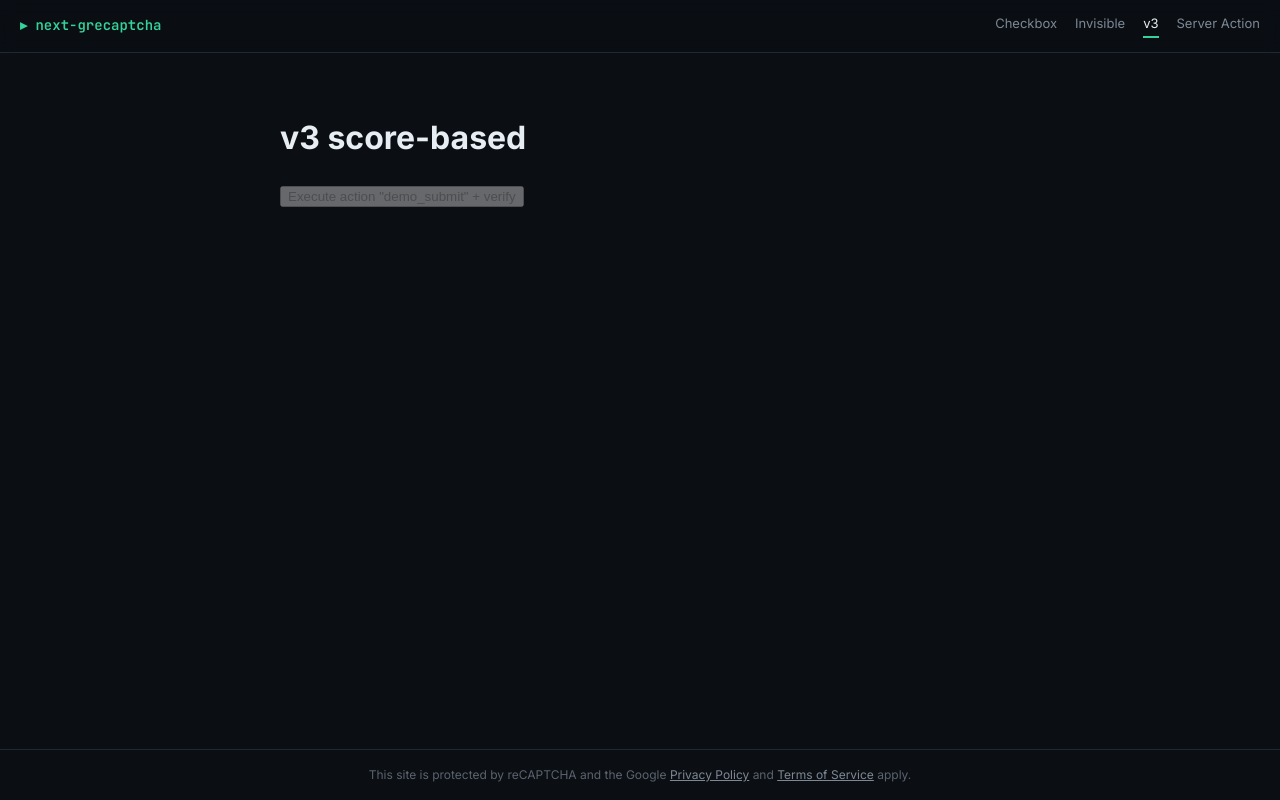
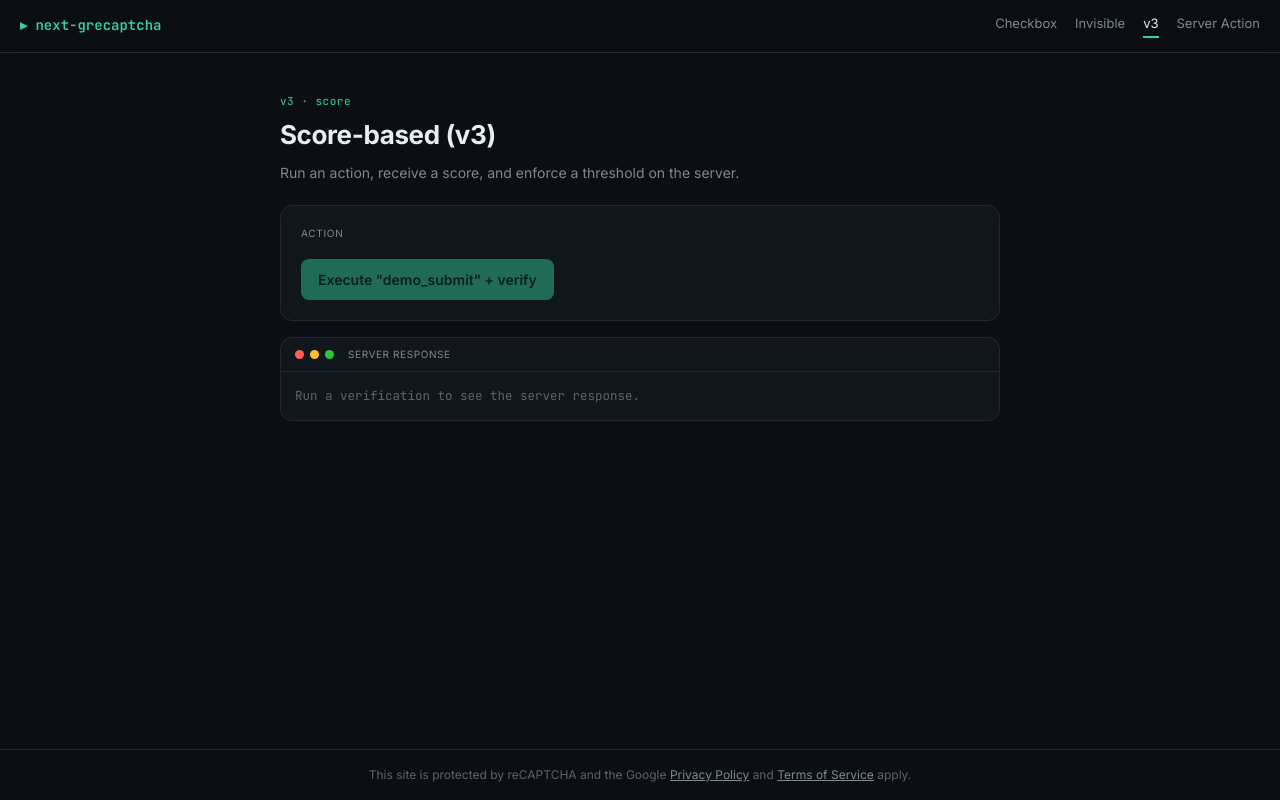
Before and after one commit to PedroHenriqueNS/next-grecaptcha, a Next.js app in the folder examples/app-router/: page /v3 in a window 1280 px wide. Built offline with nearby package versions, Linux system fonts and the light colour scheme; no server answers.

Commit message:
style(example): restyle v3 demo with callout + stage

```diff
--- a/examples/app-router/app/v3/page.tsx
+++ b/examples/app-router/app/v3/page.tsx
@@ -1,25 +1,17 @@
 "use client";
 import { useState } from "react";
 import { useReCaptchaV3 } from "next-grecaptcha/client";
+import { ResultPanel } from "../components/ResultPanel";
 
 const V3_KEY = process.env.NEXT_PUBLIC_RECAPTCHA_V3_SITE_KEY;
 
+// next-grecaptcha — v3 score-based → Route Handler
+// 1. useReCaptchaV3() loads the v3 script and exposes executeRecaptcha
+// 2. executeRecaptcha("demo_submit") returns a token bound to that action
+// 3. POST the token to /api/v3, which verifies it and checks the score
 export default function V3Demo() {
   const { executeRecaptcha, isReady } = useReCaptchaV3();
   const [result, setResult] = useState("");
-
-  if (!V3_KEY) {
-    return (
-      <main>
-        <h1>v3 score-based</h1>
-        <p>
-          Google publishes automated-testing keys for v2 only. To run this demo, create a v3
-          key pair in the reCAPTCHA admin console and set
-          <code> NEXT_PUBLIC_RECAPTCHA_V3_SITE_KEY</code> and <code>RECAPTCHA_SECRET_KEY</code>.
-        </p>
-      </main>
-    );
-  }
 
   async function submit() {
     try {
@@ -36,10 +28,34 @@ export default function V3Demo() {
   }
 
   return (
-    <main>
-      <h1>v3 score-based</h1>
-      <button disabled={!isReady} onClick={submit}>Execute action "demo_submit" + verify</button>
-      <pre>{result}</pre>
-    </main>
+    <>
+      <header className="page-header">
+        <div className="page-header__eyebrow">v3 · score</div>
+        <h1 className="page-header__title">Score-based (v3)</h1>
+        <p className="page-header__desc">
+          Run an action, receive a score, and enforce a threshold on the server.
+        </p>
+      </header>
+
+      {!V3_KEY ? (
+        <div className="callout">
+          Google publishes automated-testing keys for v2 only. To run this demo, create a v3 key
+          pair in the reCAPTCHA admin console and set{" "}
+          <code>NEXT_PUBLIC_RECAPTCHA_V3_SITE_KEY</code> and <code>RECAPTCHA_SECRET_KEY</code>.
+        </div>
+      ) : (
+        <>
+          <div className="stage">
+            <div className="stage__label">Action</div>
+            <div className="actions">
+              <button className="btn btn--primary" disabled={!isReady} onClick={submit}>
+                Execute &quot;demo_submit&quot; + verify
+              </button>
+            </div>
+          </div>
+          <ResultPanel result={result} />
+        </>
+      )}
+    </>
   );
 }
```
